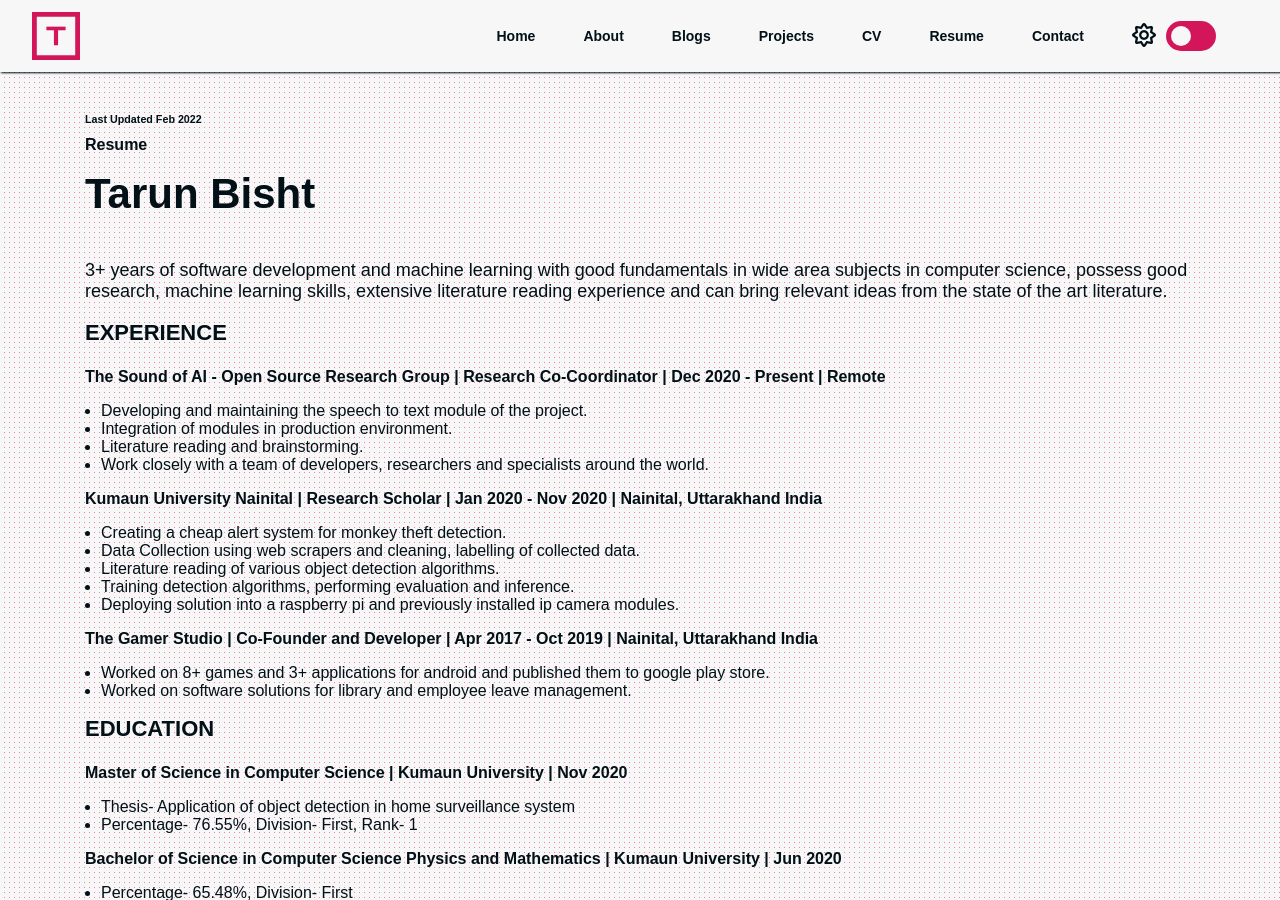
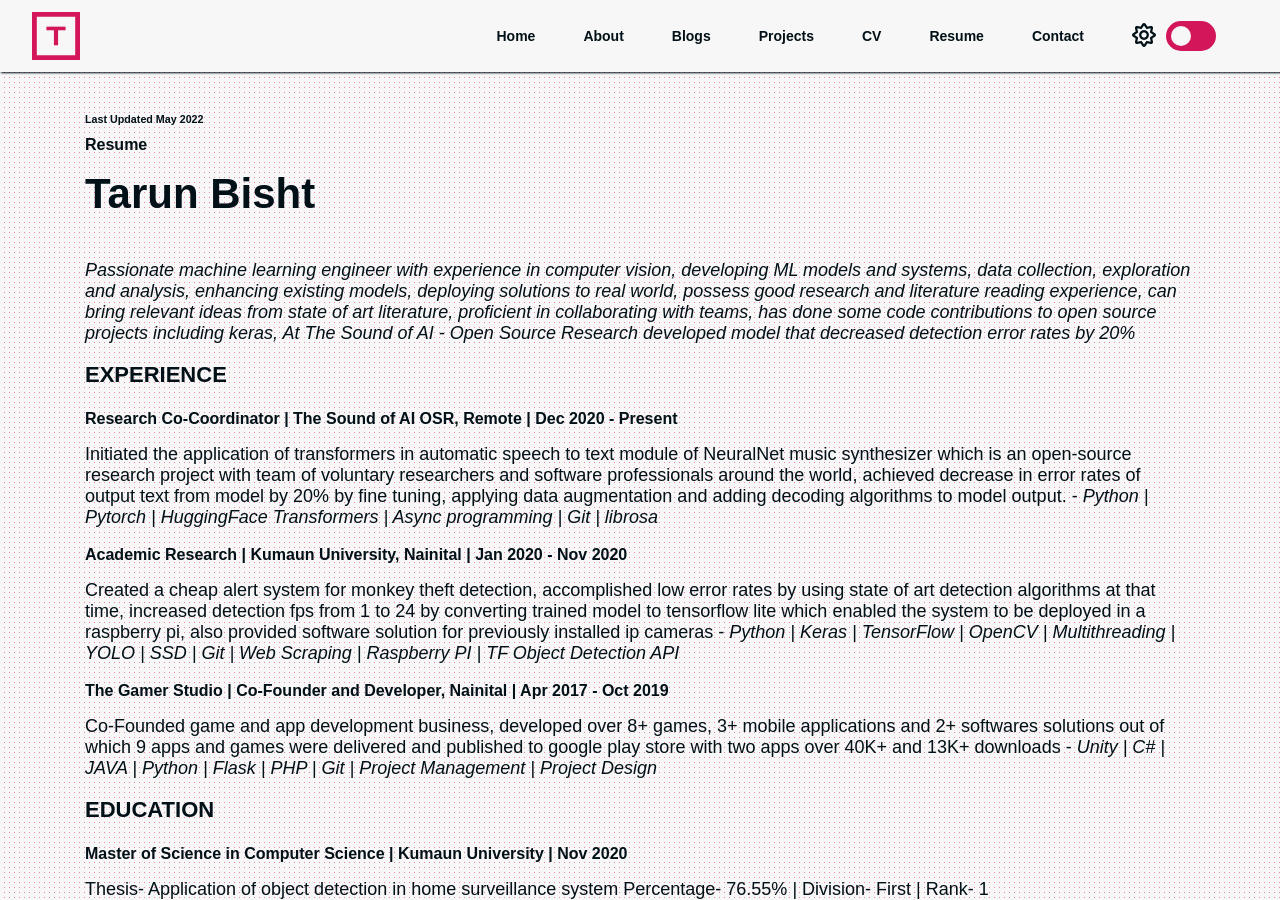
Before and after one commit to tarun-bisht/tarun-bisht.github.io, a Jekyll site: the page built from resume.md, in a window 1280 px wide and 900 px high, scrolled down 757 px. Built offline with Jekyll 4.4.1, drawn with Linux system fonts in a browser that asks for light colours; nearby versions of some CDN libraries; some of the changed text lies outside the part shown.

Commit message:
Resume and CV updated, minor fixes

```diff
--- a/404.html
+++ b/404.html
@@ -6,6 +6,6 @@ layout: template
 
 <center class="container">
   <h3>Error Code: 404</h3>
-  <p><strong>😭 Page not found 😭</strong></p>
+  <p><strong>😵‍💫 Page not found 😵‍💫</strong></p>
   <p>The requested page could not be found.</p>
 </center>
--- a/_includes/footer.html
+++ b/_includes/footer.html
@@ -6,8 +6,8 @@
       <li><a href="{% link about.md %}">About</a></li>
       <li><a href="{% link blogs/index.html %}"> Blogs</a></li>
       <li><a href="{% link projects.html %}">Projects</a></li>
+      <li><a href="{% link resume.md %}">Resume</a></li>
       <li><a href="{% link cv.md %}">Academic CV</a></li>
-      <li><a href="{% link resume.md %}">Short Resume</a></li>
       <li><a href="{% link contact.html %}">Contact</a></li>
       {% if site.enable_google_analytics %}
         <li><a href="{% link privacy.md %}">Privacy Policy</a></li>
--- a/cv.md
+++ b/cv.md
@@ -4,7 +4,7 @@ title: CURRICULUM VITAE
 permalink: /cv/
 ---
 
-###### Last Updated Feb 2022
+###### Last Updated May 2022
 
 #### CURRICULUM VITAE
 
@@ -20,49 +20,42 @@ Research interests include Machine Learning, Computer Vision, Signal Processing
 
 - Thesis- Application of object detection in home surveillance system
 - Research Focus- Creating low compute object detection systems for home surveillance.
-- Percentage- 76.55%, Division- First, Rank: 1st
+- Percentage- 76.55% &#124; Division- First &#124; Rank: 1st
 
 #### B.Sc. in Computer Science, Physics and Mathematics, Kumaun University (2015 – 2018)
 
-- Percentage: 65.48%, Division: First
+- Percentage: 65.48% &#124; Division: First
 
 ### RESEARCH EXPERIENCE
 
-#### The Sound Of AI - Open Source Research | Research Co-Coordinator | 2020 - Ongoing | Remote
+#### Research Co-Coordinator &#124;  The Sound of AI OSR, Remote &#124; 2020 - Present
 
-- Developing and maintaining the speech to text module of the project.
-- Integration of modules in production environment.
-- Literature reading and brainstorming.
-- Work closely with a team of developers, researchers and specialists around the world.
+Initiated the application of transformers in automatic speech to text module of NeuralNet music synthesizer which is an open-source research project with team of voluntary researchers and software professionals around the world, achieved decrease in error rates of output text from model by 20% by fine tuning, applying data augmentation and adding decoding algorithms to model output.
 
-#### Kumaun University Nainital | Research Scholar | Jan 2020 - Nov 2020 | Nainital, Uttarakhand India
+#### Academic Research &#124; Kumaun University, Nainital &#124; (2020)
 
-- Creating a cheap alert system for monkey theft detection.
-- Data Collection using web scrapers and cleaning, labelling of collected data.
-- Literature reading of various object detection algorithms.
-- Training detection algorithms, performing evaluation and inference.
-- Deploying solution into a raspberry pi and previously installed ip camera modules.
+Created a cheap alert system for monkey theft detection, accomplished low error rates by using state of art detection algorithms at that time, increased detection fps from 1 to 24 by converting trained model to tensorflow lite which enabled the system to be deployed in a raspberry pi, also provided software solution for previously installed ip cameras.
 
-#### National Children Science Congress (NCSC), (2010-2012)
+#### Research Scholar &#124; National Children Science Congress (NCSC) &#124; (2010-2012)
 
-- Actively presented research experience papers in NCSC. The research topics include Land resources: use for prosperity, save for posterity and Energy: explore, harness and conserve.
+Actively presented research experience papers in NCSC, The research topics include Land resources: use for prosperity save for posterity and Energy: explore, harness and conserve.
 
 ### WORK EXPERIENCE
 
-#### The Gamer Studio | Co-Founder and Developer | Apr 2017 - Oct 2019 | Nainital, Uttarakhand India
+#### Co-Founder and Developer &#124; The Gamer Studio &#124; (2017 - 2019)
 
-- Worked on 8+ games and 3+ applications for android and published them to google play store.
-- Worked on software solutions for library and employee leave management.
+Co-Founded game and app development business, developed over 8+ games, 3+ mobile applications and 2+ softwares solutions out of which 9 apps and games were delivered and published to google play store with two apps over 40K+ and 13K+ downloads - *Unity &#124; C# &#124; JAVA &#124; Python &#124; Flask &#124; PHP &#124; Git &#124; Project Management &#124; Project Design*
 
 ### TEACHING EXPERIENCE
 
-- Worked as a freelance educator alongside college, the teaching subjects include Computer Science, Physics and Mathematics.
-- Write educational tutorials related to computer science and artificial intelligence on my website and medium.
+Worked as a freelance educator, the teaching subjects include Computer Science for bachelor's students and Physics, Mathematics for 10 to 12th-grade students. I also write educational tutorials related to computer science and artificial intelligence on my [website](https://tarunbisht.com).
 
 ### Awards and Certifications
 
-- UGC NET JRF (2022)- Organised by UGC (University Grants Commission) for Assistant Professor and Junior Research Fellowship
-- GATE (2021)- Organized by IIT Bombay
+- Awarded **UGC NET Junior Research Fellowship (2021)** for Phd in Computer Science
+- Qualified **UGC NET (2020)** for Assistant Professor in Computer Science
+- Qualified **GATE (2021)** in Computer Science and Engineering organised by IIT Bombay.
 - UGC NET (2020) - Organised by UGC (University Grants Commission) for Assistant Professor
-- Rank 2 out of 41 in object detection competition organized by [dockship](https://dockship.io/challenges/5f00d661563fb20aab6c3c4e/pascal-voc-2012-object-detection/leaderboard) (2020).
-- Data Science Math Skills - [Coursera](https://coursera.org/share/7aba5533876e495ba3c325b47558d40b) (2020)
+- Rank **2 out of 41** in object detection competition organized by [dockship](https://dockship.io/challenges/5f00d661563fb20aab6c3c4e/pascal-voc-2012-object-detection/leaderboard) (2020).
+- Kaggle Rank **139/1138** in Google Research Football and **388/1219** in G2Net gravitational wave detection challenge
+- Data Science Math Skills Coursera - [Coursera](https://coursera.org/share/7aba5533876e495ba3c325b47558d40b) (2020)
--- a/resume.md
+++ b/resume.md
@@ -1,78 +1,69 @@
 ---
 layout: template
-title: Short Resume
+title: Resume
 permalink: /resume/
 ---
 
-###### Last Updated Feb 2022
+###### Last Updated May 2022
 
 #### Resume
 
 # Tarun Bisht
 
-3+ years of software development and machine learning with good fundamentals in wide area subjects in computer science, possess good research, machine learning skills, extensive literature reading experience and can bring relevant ideas from the state of the art literature.
+*Passionate machine learning engineer with experience in computer vision, developing ML models and systems, data collection, exploration and analysis, enhancing existing models, deploying solutions to real world, possess good research and literature reading experience, can bring relevant ideas from state of art literature, proficient in collaborating with teams, has done some code contributions to open source projects including keras, At The Sound of AI - Open Source Research developed model that decreased detection error rates by 20%*
 
 ### EXPERIENCE
 
-#### The Sound of AI - Open Source Research Group | Research Co-Coordinator | Dec 2020 - Present | Remote
+#### Research Co-Coordinator &#124;  The Sound of AI OSR, Remote &#124; Dec 2020 - Present
+Initiated the application of transformers in automatic speech to text module of NeuralNet music synthesizer which is an open-source research project with team of voluntary researchers and software professionals around the world, achieved decrease in error rates of output text from model by 20% by fine tuning, applying data augmentation and adding decoding algorithms to model output. -  *Python &#124; Pytorch &#124; HuggingFace Transformers &#124; Async programming &#124; Git &#124; librosa*
 
-- Developing and maintaining the speech to text module of the project.
-- Integration of modules in production environment.
-- Literature reading and brainstorming.
-- Work closely with a team of developers, researchers and specialists around the world.
+#### Academic Research &#124; Kumaun University, Nainital &#124; Jan 2020 - Nov 2020
 
-#### Kumaun University Nainital | Research Scholar | Jan 2020 - Nov 2020 | Nainital, Uttarakhand India
+Created a cheap alert system for monkey theft detection, accomplished low error rates by using state of art detection algorithms at that time, increased detection fps from 1 to 24 by converting trained model to tensorflow lite which enabled the system to be deployed in a raspberry pi, also provided software solution for previously installed ip cameras - *Python &#124; Keras &#124; TensorFlow &#124; OpenCV &#124; Multithreading &#124; YOLO &#124; SSD &#124; Git &#124; Web Scraping &#124; Raspberry PI &#124; TF Object Detection API*
 
-- Creating a cheap alert system for monkey theft detection.
-- Data Collection using web scrapers and cleaning, labelling of collected data.
-- Literature reading of various object detection algorithms.
-- Training detection algorithms, performing evaluation and inference.
-- Deploying solution into a raspberry pi and previously installed ip camera modules.
+#### The Gamer Studio &#124; Co-Founder and Developer, Nainital &#124; Apr 2017 - Oct 2019
 
-#### The Gamer Studio | Co-Founder and Developer | Apr 2017 - Oct 2019 | Nainital, Uttarakhand India
-
-- Worked on 8+ games and 3+ applications for android and published them to google play store.
-- Worked on software solutions for library and employee leave management.
+Co-Founded game and app development business, developed over 8+ games, 3+ mobile applications and 2+ softwares solutions out of which 9 apps and games were delivered and published to google play store with two apps over 40K+ and 13K+ downloads - *Unity &#124; C# &#124; JAVA &#124; Python &#124; Flask &#124; PHP &#124; Git &#124; Project Management &#124; Project Design*
 
 ### EDUCATION
 
-#### Master of Science in Computer Science | Kumaun University | Nov 2020
+#### Master of Science in Computer Science &#124; Kumaun University &#124; Nov 2020
 
-- Thesis- Application of object detection in home surveillance system
-- Percentage- 76.55%, Division- First,  Rank- 1
+Thesis- Application of object detection in home surveillance system
+Percentage- 76.55% &#124; Division- First &#124; Rank- 1
 
-#### Bachelor of Science in Computer Science Physics and Mathematics | Kumaun University | Jun 2020
+
+#### Bachelor of Science in Computer Science Physics and Mathematics &#124; Kumaun University &#124; Jun 2020
 
 - Percentage- 65.48%, Division- First
 
+### PROJECTS
+
+#### [Fast Style Transfer](https://github.com/tarun-bisht/fast-style-transfer) - Convert any photos and videos into an artwork
+
+Implementation of style transfer for photos and videos as proposed in paper Perceptual Losses for Real-Time Style Transfer and Super-Resolution, which is 100 times faster than previous implementations. - Tensorflow &#124; Keras &#124; OpenCV
+
+#### [Security Camera](https://github.com/tarun-bisht/security-camera) - Intelligent Surveillance Camera
+
+An object detection based surveillance application, uses live video stream from camera to detect intruders and send alerts when detected. - Python &#124; Tensorflow &#124; Keras &#124; Multithreading &#124; SSD &#124; Git
+
+#### [Wav2Vec2 ASR](https://github.com/tarun-bisht/wav2vec2-asr) - Automatic Speech Recognition using Wav2Vec2
+
+wav2vec2 based automatic speech recognition system, takes speech signal as input and outputs text transcriptions asynchronously.  - Python &#124; Pytorch &#124; hugging face transformers &#124; speech recognition &#124; Git
+
+#### [Blogpad](https://github.com/tarun-bisht/blogpad) &#124; Simple WYSIWYG blogs editor for websites
+
+Javascript package for integrating WYSIWYG editor to write blogs for websites, comes with inbuilt content editing toolbar and is easy to integrate. - JavaScript
+
 ### SKILLS
 
-- Technical Skills- Git, Docker, Software Design and Development, Solution Deployment, Machine Learning, Computer Vision, Signal Processing, Setting Linux Server
-- Programming Language- Python, C#, JavaScript
-- Frameworks & Tools- Flask, Django, PostgreSQL, Pandas, Scikit Learn, TensorFlow, Keras, Pytorch, Pytorch Lightning, Hugging Face Transformers, Weights and Biases, Linux
+**Technical Skills** - Python &#124; C# &#124; Pandas &#124; Scikit Learn &#124; TensorFlow &#124; Pytorch &#124; Keras &#124; Lightning &#124; Huggingface &#124; Linux &#124; Machine Learning &#124; Deep Learning &#124; Data Analysis &#124; Computer Vision &#124; Signal Processing &#124; Web Scraping &#124; Basic NLP
 
-### PROJECTS
-
-#### Fast Style Transfer | Open Source | Jul 2020 - Present
-
-Maintainer of Fast Style Transfer, an open source project which applies the style of one image into any photos and videos. Work includes Literature reading of research papers and applying ideas from these papers using TensorFlow and Keras.
-
-#### Blogpad | Open Source | Jan 2020 - Present
-
-Maintainer and creator of Blogpad, simplistic medium style WYSIWYG editor created with JavaScript for websites. Simple and easy to use, can be installed using a CDN or as a node package.
-
-#### Security Camera | Kumaun University | Jan 2020 - Present
-
-Maintainer for Security Camera that was part of my research project in Kumaun University, security camera application powered by AI takes live video stream from camera feed or rtsp streaming from ip camera and use object detection to detect intruders in these feeds, when detected sends alert to mail along with image it sensed as intruder so user can verify on spot.
-
-#### Balance Sky | The Gamer Studio | Oct 2017 - Mar 2018
-
-Creator of the game Balance Sky, which is a simple, adventurous, arcade game with simple controls, that was part of my work in The Gamer Studio, worked in creating game design, mechanism, arts, sounds, programming and integration with google play service and admobs.
+**Soft Skills** - Project Management &#124; Peer Tutoring &#124; Self improvement &#124; Collaboration &#124; Understanding Research Papers
 
 ### AWARDS AND CERTIFICATIONS
 
-- UGC NET JRF (2022)- Organised by UGC (University Grants Commission) for Assistant Professor and Junior Research Fellowship
-- GATE (2021)- Organized by IIT Bombay
-- UGC NET (2020) - Organised by UGC (University Grants Commission) for Assistant Professor
-- Rank 2 out of 41 in object detection competition organized by [dockship](https://dockship.io/challenges/5f00d661563fb20aab6c3c4e/pascal-voc-2012-object-detection/leaderboard) (2020).
-- Data Science Math Skills - [Coursera](https://coursera.org/share/7aba5533876e495ba3c325b47558d40b) (2020)
+- Rank **2 out of 41** in object detection competition organized by [dockship](https://dockship.io/challenges/5f00d661563fb20aab6c3c4e/pascal-voc-2012-object-detection/leaderboard) (2020).
+- Kaggle Rank **139/1138** in Google Research Football and **388/1219** in G2Net gravitational wave detection challenge
+- Awarded **UGC NET Junior Research Fellowship (2021)** for Phd in Computer Science
+- Qualified **GATE (2021)** in Computer Science and Engineering organised by IIT Bombay.
```
